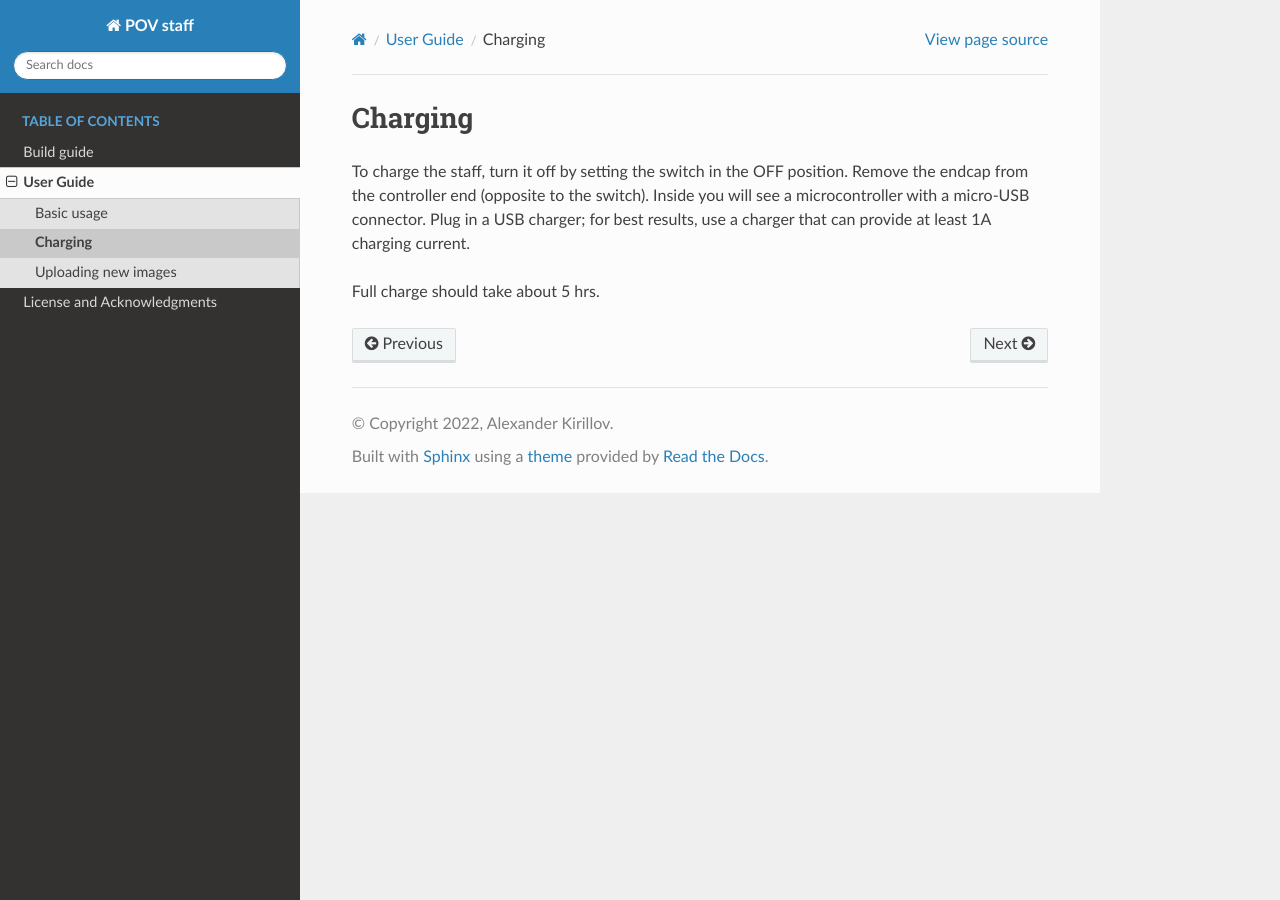
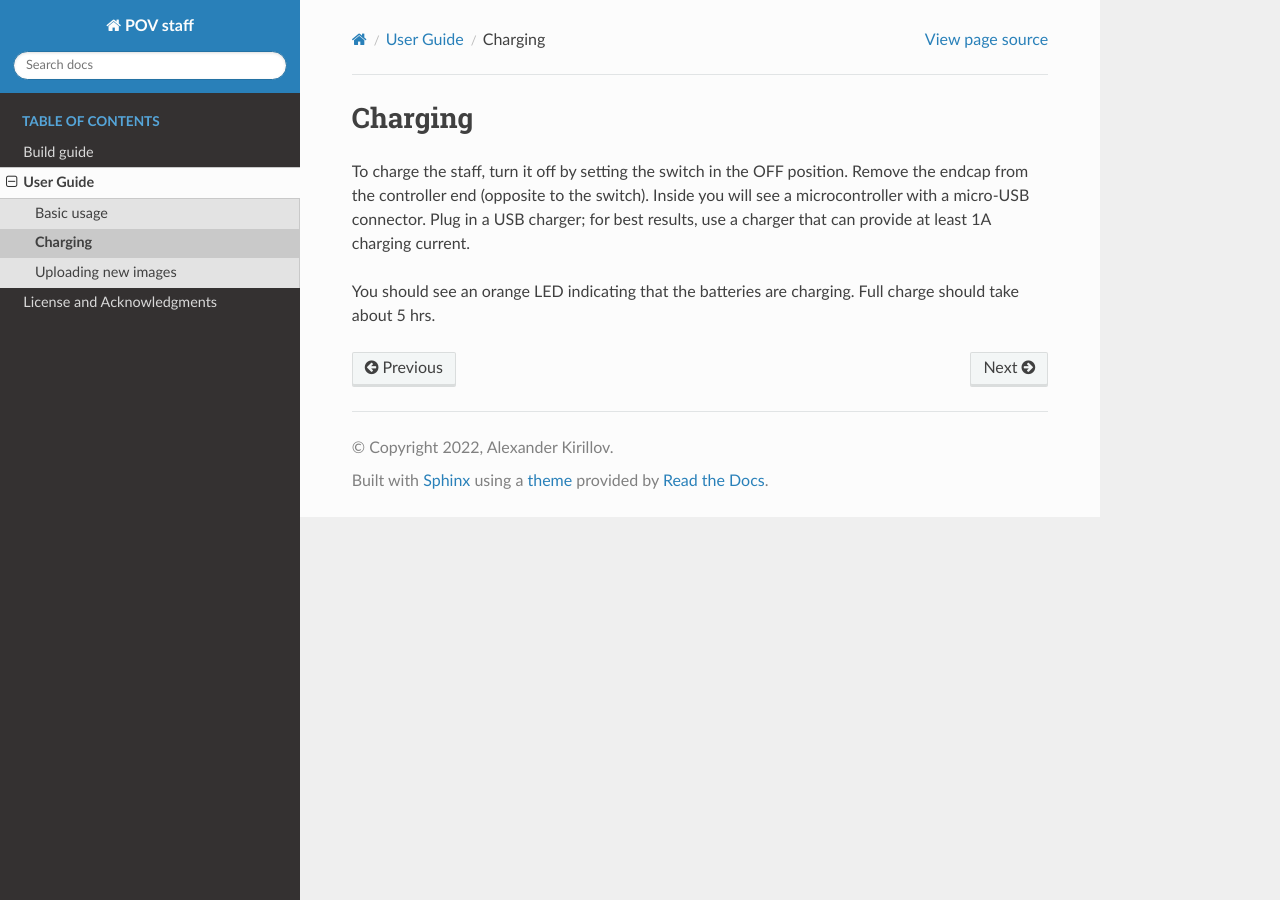
Before and after one commit to shurik179/povstaff, a Sphinx documentation site: the page built from docs/usage-charging.rst, in a window 1280 px wide. Built offline with Sphinx 7.4.7 and the Read the Docs theme 2.0.0, drawn with Linux system fonts in a browser that asks for light colours; formulas are drawn with MathJax 3.

Commit message:
Update usage-charging.rst

```diff
--- a/docs/usage-charging.rst
+++ b/docs/usage-charging.rst
@@ -6,5 +6,5 @@ Inside you will see a microcontroller with a micro-USB connector. Plug in a
 USB charger; for best results, use a charger that can provide at least 1A
 charging current.
 
-
+You should see an orange LED indicating that the batteries are charging.
 Full charge should take about 5 hrs.
```
